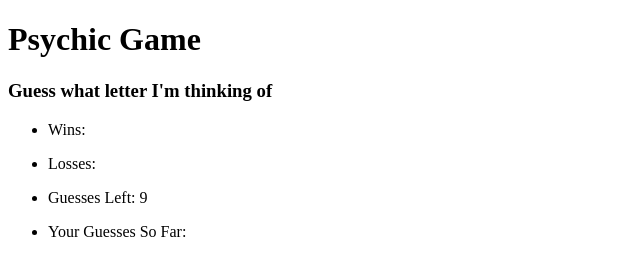
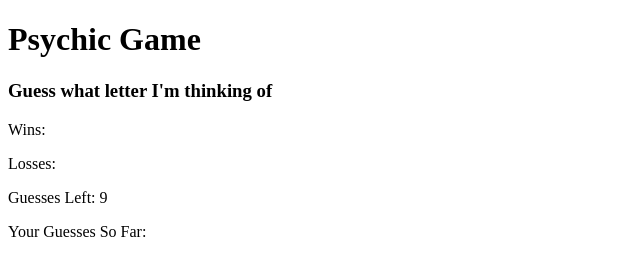
Before and after one commit to BogieBogard/Psychic-Game, a plain HTML site: page index.html in a window 1280 px wide. Shown: the whole page, without its empty margins (0-640 px from the left). Drawn offline with Linux system fonts and the light colour scheme.

Commit message:
simplified the HTML

```diff
--- a/index.html
+++ b/index.html
@@ -21,22 +21,13 @@
 <h3>Guess what letter I'm thinking of</h3>
 
 <div id="game">
-        <ul class="list-group">
-                <li class="list-group-item">
-                        <p id="wins">Wins: </p>
-                </li>
-                <li class="list-group-item">
-                        <p id="losses">Losses: </p>
-                </li>
-                <li class="list-group-item">
-                        <p id="guessLeft">Guesses Left: </p>
-                </li>
-                <li class="list-group-item">
-                        <p id="let">Your Guesses So Far: </p>
-                </li>
-                </ul>
+<p id="wins">Wins: </p>
+<p id="losses">Losses: </p>
+<p id="guessLeft">Guesses Left: </p>
+<p id="let">Your Guesses So Far: </p>
 
-        <script type="text/javascript" src="assets/javascript/game.js"></script>
+<script type="text/javascript" src="assets/javascript/game.js"></script>
+
 </body>
 
 </html>
```
